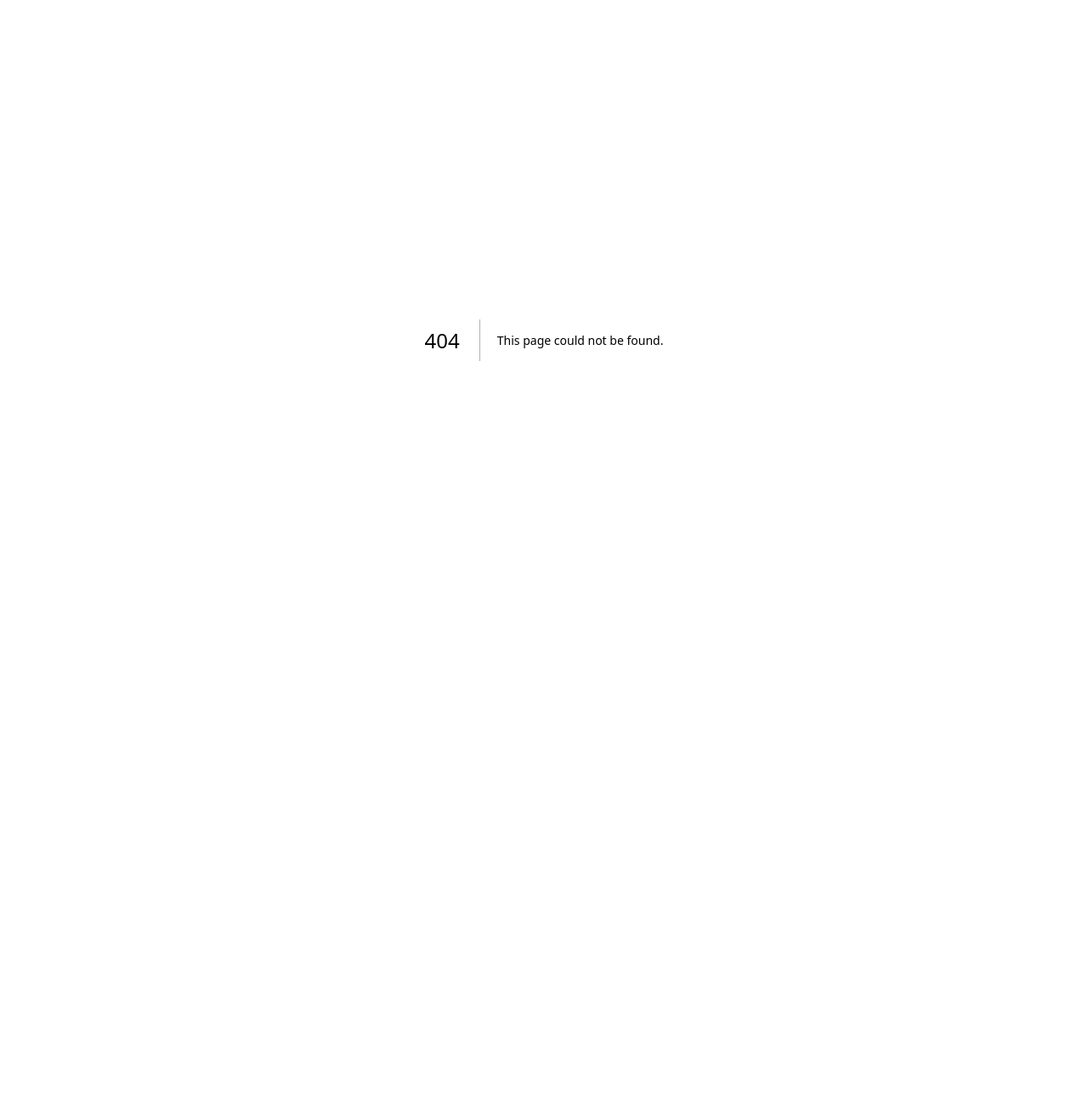
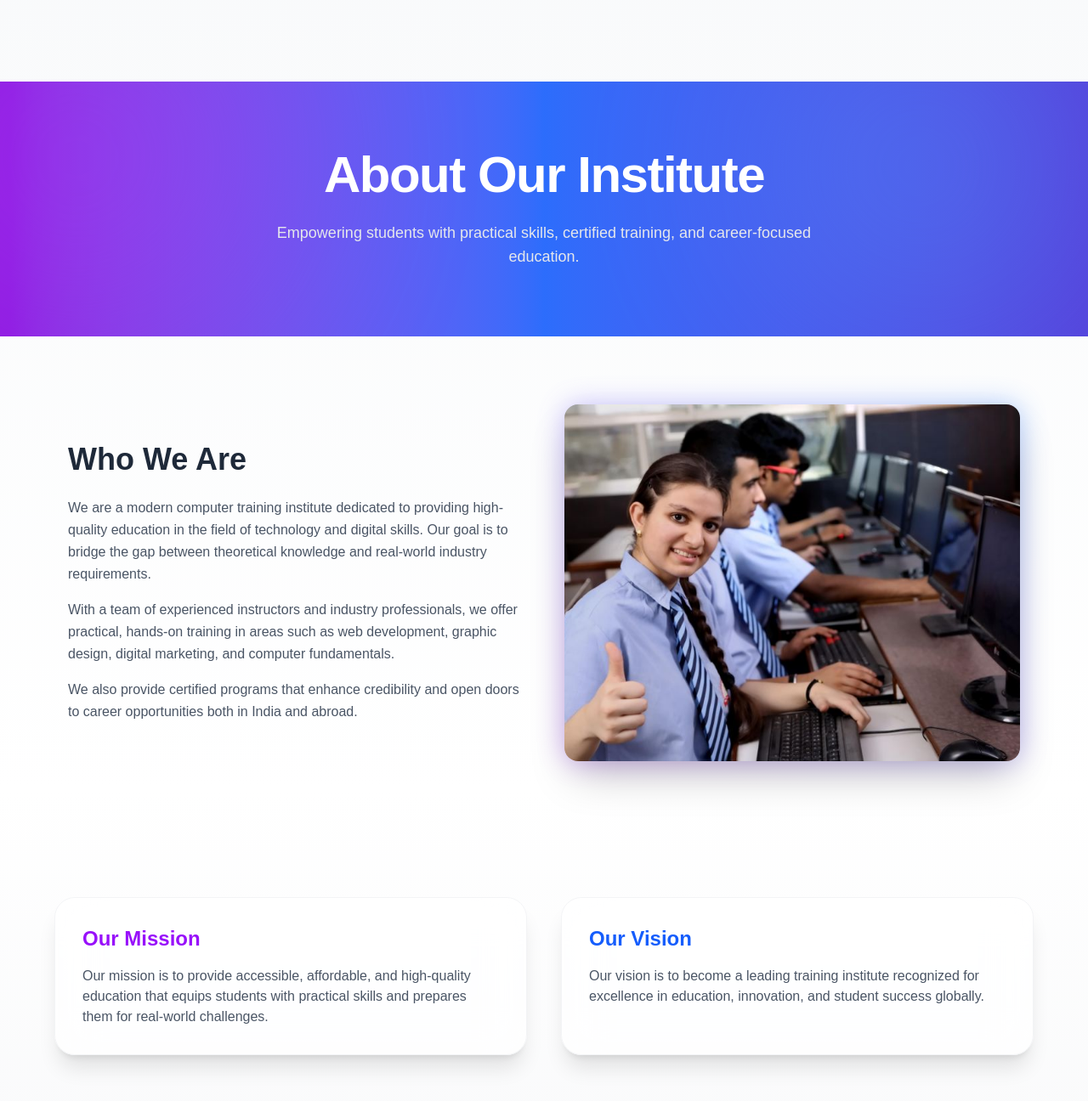
Before and after one commit to jgcomputer10-spec/jg-institute, a Next.js app: page /about in a window 1280 px wide. Before the commit this address had no page. Shown: the top 1296 px of the page at 85% size. Before the commit the page ends 800 px from the top, so only its background shows below. Built offline with nearby package versions, Linux system fonts and the light colour scheme.

Commit message:
about page course slider done

```diff
--- /dev/null
+++ b/src/app/about/page.jsx
@@ -0,0 +1,131 @@
+"use client";
+
+export default function AboutPage() {
+  return (
+    <div className="pt-24 bg-gradient-to-b from-gray-50 via-white to-gray-100">
+
+      {/* HERO SECTION */}
+      <section className="relative text-white py-20 px-4 text-center overflow-hidden">
+
+        {/* BACKGROUND GLOW */}
+        <div className="absolute inset-0 bg-gradient-to-r from-purple-700 via-blue-600 to-indigo-700 opacity-90"></div>
+        <div className="absolute w-[500px] h-[500px] bg-purple-500 rounded-full blur-[120px] opacity-30 -top-40 -left-40"></div>
+        <div className="absolute w-[400px] h-[400px] bg-blue-400 rounded-full blur-[120px] opacity-30 bottom-0 right-0"></div>
+
+        <div className="relative z-10">
+          <h1 className="text-4xl md:text-6xl font-extrabold mb-6 tracking-tight">
+            About Our Institute
+          </h1>
+          <p className="max-w-2xl mx-auto text-base md:text-lg text-gray-200">
+            Empowering students with practical skills, certified training, and career-focused education.
+          </p>
+        </div>
+      </section>
+
+      {/* ABOUT CONTENT */}
+      <section className="py-20 px-4 max-w-6xl mx-auto">
+        <div className="grid md:grid-cols-2 gap-12 items-center">
+
+          {/* LEFT TEXT */}
+          <div>
+            <h2 className="text-3xl md:text-4xl font-bold mb-6 text-gray-800">
+              Who We Are
+            </h2>
+
+            <p className="text-gray-600 mb-4 leading-relaxed">
+              We are a modern computer training institute dedicated to providing high-quality
+              education in the field of technology and digital skills. Our goal is to bridge
+              the gap between theoretical knowledge and real-world industry requirements.
+            </p>
+
+            <p className="text-gray-600 mb-4 leading-relaxed">
+              With a team of experienced instructors and industry professionals, we offer
+              practical, hands-on training in areas such as web development, graphic design,
+              digital marketing, and computer fundamentals.
+            </p>
+
+            <p className="text-gray-600 leading-relaxed">
+              We also provide certified programs that enhance credibility and open doors
+              to career opportunities both in India and abroad.
+            </p>
+          </div>
+
+          {/* RIGHT IMAGE */}
+          <div className="relative group">
+            <div className="absolute inset-0 bg-gradient-to-tr from-purple-500 to-blue-500 rounded-2xl blur-lg opacity-40 group-hover:opacity-70 transition"></div>
+
+            <img
+              src="/about.jpg"
+              alt="About Us"
+              className="relative w-full h-[350px] md:h-[420px] object-cover rounded-2xl shadow-2xl transform group-hover:scale-105 transition duration-500"
+            />
+          </div>
+
+        </div>
+      </section>
+
+      {/* MISSION & VISION */}
+      <section className="py-20 px-4">
+        <div className="max-w-6xl mx-auto grid md:grid-cols-2 gap-10">
+
+          {/* CARD */}
+          <div className="bg-white/70 backdrop-blur-xl p-8 rounded-3xl shadow-xl hover:shadow-2xl transition border border-gray-100">
+            <h3 className="text-2xl font-semibold mb-4 text-purple-600">
+              Our Mission
+            </h3>
+            <p className="text-gray-600">
+              Our mission is to provide accessible, affordable, and high-quality education
+              that equips students with practical skills and prepares them for real-world challenges.
+            </p>
+          </div>
+
+          {/* CARD */}
+          <div className="bg-white/70 backdrop-blur-xl p-8 rounded-3xl shadow-xl hover:shadow-2xl transition border border-gray-100">
+            <h3 className="text-2xl font-semibold mb-4 text-blue-600">
+              Our Vision
+            </h3>
+            <p className="text-gray-600">
+              Our vision is to become a leading training institute recognized for excellence
+              in education, innovation, and student success globally.
+            </p>
+          </div>
+
+        </div>
+      </section>
+
+      {/* WHY CHOOSE US */}
+      <section className="py-20 px-4 max-w-6xl mx-auto text-center">
+
+        <h2 className="text-3xl md:text-4xl font-bold mb-14 text-gray-800">
+          Why Choose Us
+        </h2>
+
+        <div className="grid sm:grid-cols-2 md:grid-cols-3 gap-8">
+
+          {[
+            "Expert Trainers",
+            "Practical Learning",
+            "Certified Courses",
+            "Affordable Fees",
+            "Career Support",
+            "Modern Infrastructure",
+          ].map((item, i) => (
+            <div
+              key={i}
+              className="group bg-white p-6 rounded-3xl shadow-md hover:shadow-2xl transition transform hover:-translate-y-2 border border-gray-100"
+            >
+              <h4 className="font-semibold mb-2 text-lg text-gray-800 group-hover:text-purple-600 transition">
+                {item}
+              </h4>
+              <p className="text-gray-500 text-sm">
+                High-quality experience designed for your growth and success.
+              </p>
+            </div>
+          ))}
+
+        </div>
+      </section>
+
+    </div>
+  );
+}
--- a/src/component/courseSlider.jsx
+++ b/src/component/courseSlider.jsx
@@ -3,69 +3,42 @@
 import { useEffect, useState } from "react";
 import Image from "next/image";
 import Link from "next/link";
+import { databases } from "@/lib/appwrite";
 
-const courses = [
-  {
-    title: "(MERN) Full-Stack Development",
-    instructor: "James Nolan",
-    image: "/course1.jpg",
-    rating: 4.4,
-    price: 20,
-    students: 150,
-    classes: 12,
-  },
-  {
-    title: "Design Systems With React",
-    instructor: "Elena Brooks",
-    image: "/hero2.jpg",
-    rating: 4.5,
-    price: 20,
-    students: 130,
-    classes: 12,
-  },
-  {
-    title: "Create Stunning Banners In Figma",
-    instructor: "Aria Kim",
-    image: "/design.png",
-    rating: 5.0,
-    price: 20,
-    students: 120,
-    classes: 12,
-  },
-  {
-    title: "Digital Marketing Mastery",
-    instructor: "Rahul Sharma",
-    image: "/course4.webp",
-    rating: 4.6,
-    price: 25,
-    students: 200,
-    classes: 15,
-  },
-  {
-    title: "Graphic Design Pro",
-    instructor: "Anjali Das",
-    image: "/figma.jpg",
-    rating: 4.7,
-    price: 18,
-    students: 180,
-    classes: 10,
-  },
-  {
-    title: "Python Programming",
-    instructor: "Amit Roy",
-    image: "/python.webp",
-    rating: 4.8,
-    price: 22,
-    students: 210,
-    classes: 14,
-  },
-];
+const DATABASE_ID = "69ccab6200322c2d3fe5";
+const COLLECTION_ID = "course";
+const BUCKET_ID = "69cca99900204c41d553";
+const PROJECT_ID = "69cca865002c203fe498";
 
 export default function CoursesSlider() {
+  const [courses, setCourses] = useState([]);
   const [index, setIndex] = useState(0);
+
+  // ✅ MODAL STATE (ADDED)
+  const [selectedCourse, setSelectedCourse] = useState(null);
+  const [showModal, setShowModal] = useState(false);
 
   const itemsPerSlide = 3;
 
+  // FETCH CMS COURSES
+  useEffect(() => {
+    const fetchCourses = async () => {
+      try {
+        const res = await databases.listDocuments(
+          DATABASE_ID,
+          COLLECTION_ID
+        );
+
+        setCourses(res.documents.slice(0, 6));
+      } catch (err) {
+        console.log(err);
+      }
+    };
+
+    fetchCourses();
+  }, []);
+
+  // AUTO SLIDE
   useEffect(() => {
     const interval = setInterval(() => {
       setIndex((prev) =>
@@ -74,9 +47,15 @@ export default function CoursesSlider() {
     }, 4000);
 
     return () => clearInterval(interval);
-  }, []);
+  }, [courses]);
 
   const visibleCourses = courses.slice(index, index + itemsPerSlide);
+
+  // ✅ CLICK HANDLER
+  const handleCourseClick = (course) => {
+    setSelectedCourse(course);
+    setShowModal(true);
+  };
 
   return (
     <section className="py-16 px-4 max-w-7xl mx-auto">
@@ -87,27 +66,28 @@ export default function CoursesSlider() {
           Popular Courses
         </h2>
 
-     <Link
-  href="/course"
-  className="border border-blue-600 text-blue-600 px-6 py-2 rounded-full hover:bg-blue-600 hover:text-white transition-all duration-300 shadow-sm hover:shadow-lg"
->
-  View All Courses →
-</Link>
+        <Link
+          href="/component/course"
+          className="border border-blue-600 text-blue-600 px-6 py-2 rounded-full hover:bg-blue-600 hover:text-white transition"
+        >
+          View All Courses →
+        </Link>
       </div>
 
       {/* SLIDER */}
-      <div className="grid sm:grid-cols-2 md:grid-cols-3 gap-8 transition-all duration-500">
+      <div className="grid sm:grid-cols-2 md:grid-cols-3 gap-8">
 
-        {visibleCourses.map((course, i) => (
+        {visibleCourses.map((course) => (
           <div
-            key={i}
-            className="bg-white rounded-2xl shadow-md hover:shadow-xl transition overflow-hidden"
+            key={course.$id}
+            onClick={() => handleCourseClick(course)} // ✅ CLICK ENABLED
+            className="bg-white cursor-pointer rounded-2xl shadow-md hover:shadow-xl transition overflow-hidden"
           >
 
             {/* IMAGE */}
             <div className="relative">
               <Image
-                src={course.image}
+                src={`https://cloud.appwrite.io/v1/storage/buckets/${BUCKET_ID}/files/${course.image}/view?project=${PROJECT_ID}`}
                 alt={course.title}
                 width={400}
                 height={250}
@@ -130,13 +110,12 @@ export default function CoursesSlider() {
                 {course.instructor}
               </p>
 
-              {/* RATING */}
               <div className="flex items-center justify-between mb-3">
                 <div className="flex items-center gap-2 text-yellow-500">
                   <span className="text-red-500 font-semibold">
                     {course.rating}
                   </span>
-                  ⭐⭐⭐⭐⭐
+                  ★★★★★
                 </div>
 
                 <span className="text-xl font-bold">
@@ -146,7 +125,6 @@ export default function CoursesSlider() {
 
               <hr className="mb-3" />
 
-              {/* INFO */}
               <div className="flex justify-between text-sm text-gray-600">
                 <span>📚 {course.classes} Classes</span>
                 <span>👨‍🎓 {course.students} Students</span>
@@ -175,6 +153,64 @@ export default function CoursesSlider() {
         )}
       </div>
 
+      {/* ✅ MODAL */}
+      {showModal && selectedCourse && (
+        <div className="fixed inset-0 bg-black/60 flex items-center justify-center z-50">
+
+          <div className="bg-white rounded-2xl w-[90%] max-w-md p-6 relative overflow-y-auto max-h-[90vh]">
+
+            {/* CLOSE */}
+            <button
+              onClick={() => setShowModal(false)}
+              className="absolute top-3 right-3 text-gray-500 hover:text-black text-xl"
+            >
+              ✖
+            </button>
+
+            {/* IMAGE */}
+            <div className="w-full h-52 relative mb-4">
+              <Image
+                src={`https://cloud.appwrite.io/v1/storage/buckets/${BUCKET_ID}/files/${selectedCourse.image}/view?project=${PROJECT_ID}`}
+                alt={selectedCourse.title}
+                fill
+                className="object-cover rounded-lg"
+              />
+            </div>
+
+            {/* TITLE */}
+            <h2 className="text-xl font-bold mb-2">
+              {selectedCourse.title}
+            </h2>
+
+            <p className="text-gray-500 mb-4">
+              Instructor: {selectedCourse.instructor}
+            </p>
+
+            <p className="text-gray-600 mb-6">
+              Interested in this course? Get more details now.
+            </p>
+
+            {/* BUTTONS */}
+            <div className="flex flex-col gap-4">
+
+              <div className="w-full bg-blue-600 text-white py-3 rounded-lg font-semibold text-center">
+                For More Enquire click below
+              </div>
+
+              <a
+                href={`https://wa.me/917002416852?text=Hi, I'm interested in ${selectedCourse.title}`}
+                target="_blank"
+                className="w-full text-center bg-green-500 text-white py-3 rounded-lg font-semibold hover:bg-green-600 transition"
+              >
+                Contact on WhatsApp
+              </a>
+
+            </div>
+
+          </div>
+        </div>
+      )}
+
     </section>
   );
 }
--- a/src/component/navbar.jsx
+++ b/src/component/navbar.jsx
@@ -20,7 +20,7 @@ const Navbar = () => {
 
   const navLinks = [
     { name: "Home", path: "/" },
-    { name: "About", path: "/about" },
+  { name: "About", path: "/about" },
     { name: "Course", path: "/course" },
     { name: "Verification", path: "https://bnmiindia.com/page.php?page=atcVerification" },
     { name: "Certificate", path: "https://bnmiindia.com/page.php?page=Certifications" },
```
